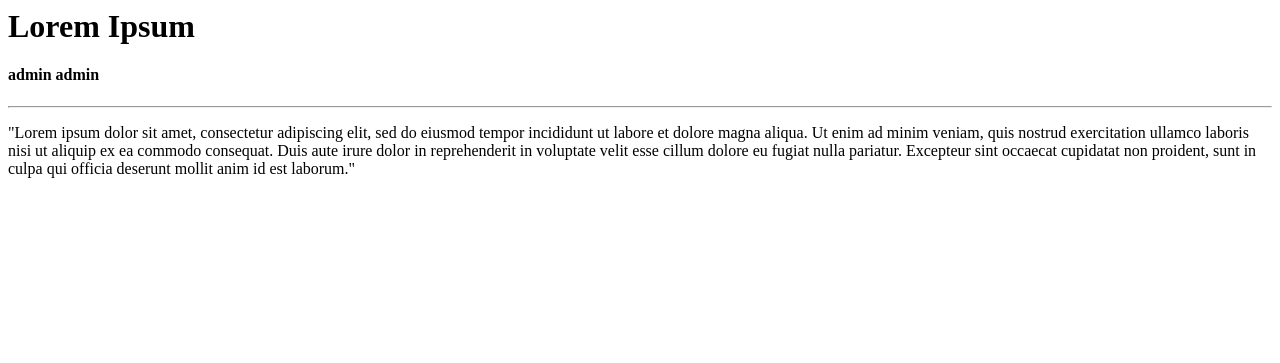
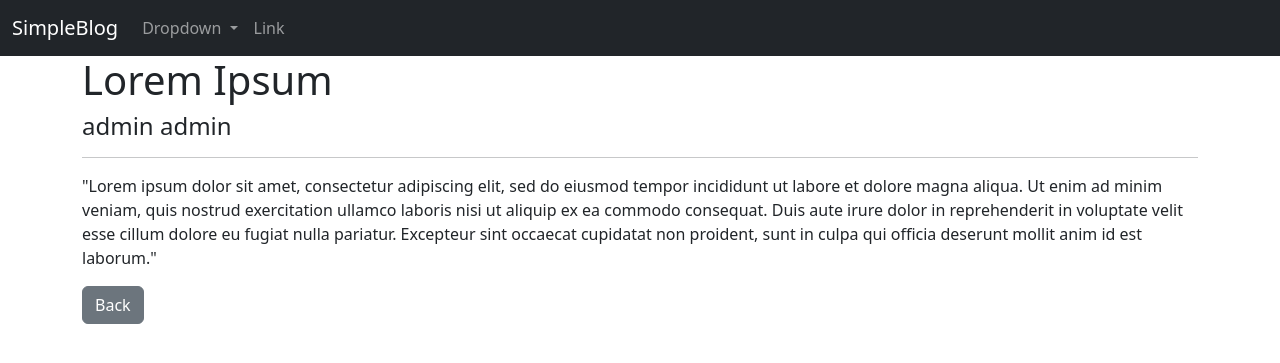
Before and after one commit to davidbrownonline/simpleblog, a Django app: page /post_detail/1 in a window 1280 px wide. Shown: the top 363 px of the page. Run offline with Django 5.2, Linux system fonts and the light colour scheme; data comes from the database, SQL or seed files in the repository.

Commit message:
Bootstrap, #3

```diff
--- /dev/null
+++ b/blog/templates/base.html
@@ -0,0 +1,38 @@
+<!doctype html>
+<html lang="en">
+  <head>
+    <meta charset="utf-8">
+    <meta name="viewport" content="width=device-width, initial-scale=1">
+    <title>
+        {% block title %}
+        {% endblock %}
+    </title>
+    <link href="https://cdn.jsdelivr.net/npm/bootstrap@5.3.3/dist/css/bootstrap.min.css"
+    rel="stylesheet" integrity="sha384-QWTKZyjpPEjISv5WaRU9OFeRpok6YctnYmDr5pNlyT2bRjXh0JMhjY6hW+ALEwIH"
+    crossorigin="anonymous">
+  </head>
+  <body>
+    <!--NAVBAR-->
+    {% include 'navbar.html' %}
+
+    <!-- Content Block -->
+    <div class="container">
+        {% block content %}
+        {% endblock %}
+    </div>
+
+    <!-- JavaScript-->
+    <script src="https://cdn.jsdelivr.net/npm/bootstrap@5.3.3/dist/js/bootstrap.bundle.min.js"
+        integrity="sha384-YvpcrYf0tY3lHB60NNkmXc5s9fDVZLESaAA55NDzOxhy9GkcIdslK1eN7N6jIeHz"
+        crossorigin="anonymous">
+    </script>
+    <script src="https://cdn.jsdelivr.net/npm/@popperjs/core@2.11.8/dist/umd/popper.min.js"
+        integrity="sha384-I7E8VVD/ismYTF4hNIPjVp/Zjvgyol6VFvRkX/vR+Vc4jQkC+hVqc2pM8ODewa9r"
+        crossorigin="anonymous">
+    </script>
+    <script src="https://cdn.jsdelivr.net/npm/bootstrap@5.3.3/dist/js/bootstrap.min.js"
+        integrity="sha384-0pUGZvbkm6XF6gxjEnlmuGrJXVbNuzT9qBBavbLwCsOGabYfZo0T0to5eqruptLy"
+        crossorigin="anonymous"><
+    </script>
+  </body>
+</html>
--- /dev/null
+++ b/blog/templates/navbar.html
@@ -0,0 +1,27 @@
+    <!--NAVBAR-->
+    <nav class="navbar navbar-expand-lg navbar-dark bg-dark">
+        <div class="container-fluid">
+          <a class="navbar-brand" href="{% url 'post-list' %}">SimpleBlog</a>
+          <button class="navbar-toggler" type="button" data-bs-toggle="collapse" data-bs-target="#navbarSupportedContent" aria-controls="navbarSupportedContent" aria-expanded="false" aria-label="Toggle navigation">
+            <span class="navbar-toggler-icon"></span>
+          </button>
+          <div class="collapse navbar-collapse" id="navbarSupportedContent">
+            <ul class="navbar-nav me-auto mb-2 mb-lg-0">
+              <li class="nav-item dropdown">
+                <a class="nav-link dropdown-toggle" href="#" role="button" data-bs-toggle="dropdown" aria-expanded="false">
+                  Dropdown
+                </a>
+                <ul class="dropdown-menu">
+                  <li><a class="dropdown-item" href="#">Action</a></li>
+                  <li><a class="dropdown-item" href="#">Another action</a></li>
+                  <li><hr class="dropdown-divider"></li>
+                  <li><a class="dropdown-item" href="#">Something else here</a></li>
+                </ul>
+              </li>
+              <li class="nav-item">
+                <a class="nav-link" href="#">Link</a>
+              </li>
+            </ul>
+          </div>
+        </div>
+      </nav>
--- a/blog/templates/post_detail.html
+++ b/blog/templates/post_detail.html
@@ -1,4 +1,14 @@
-<h1>{{ post.title }}</h1>
-<h4>{{ post.author.first_name}} {{ post.author.first_name}}</h4>
-<hr>
-<p>{{ post.body }}</p>
+{%  extends 'base.html'%}
+
+{% block title %}
+    post-detail
+{% endblock %}
+
+{% block content %}
+
+    <h1>{{ post.title }}</h1>
+    <h4>{{ post.author.first_name}} {{ post.author.first_name}}</h4>
+    <hr>
+    <p>{{ post.body }}</p>
+    <a href="{% url 'post-list' %}" class="btn btn-secondary">Back</a>
+{% endblock %}
```
Also changed, not shown: blog/templates/post_list.html (+11 -1 lines), 3 other files.
